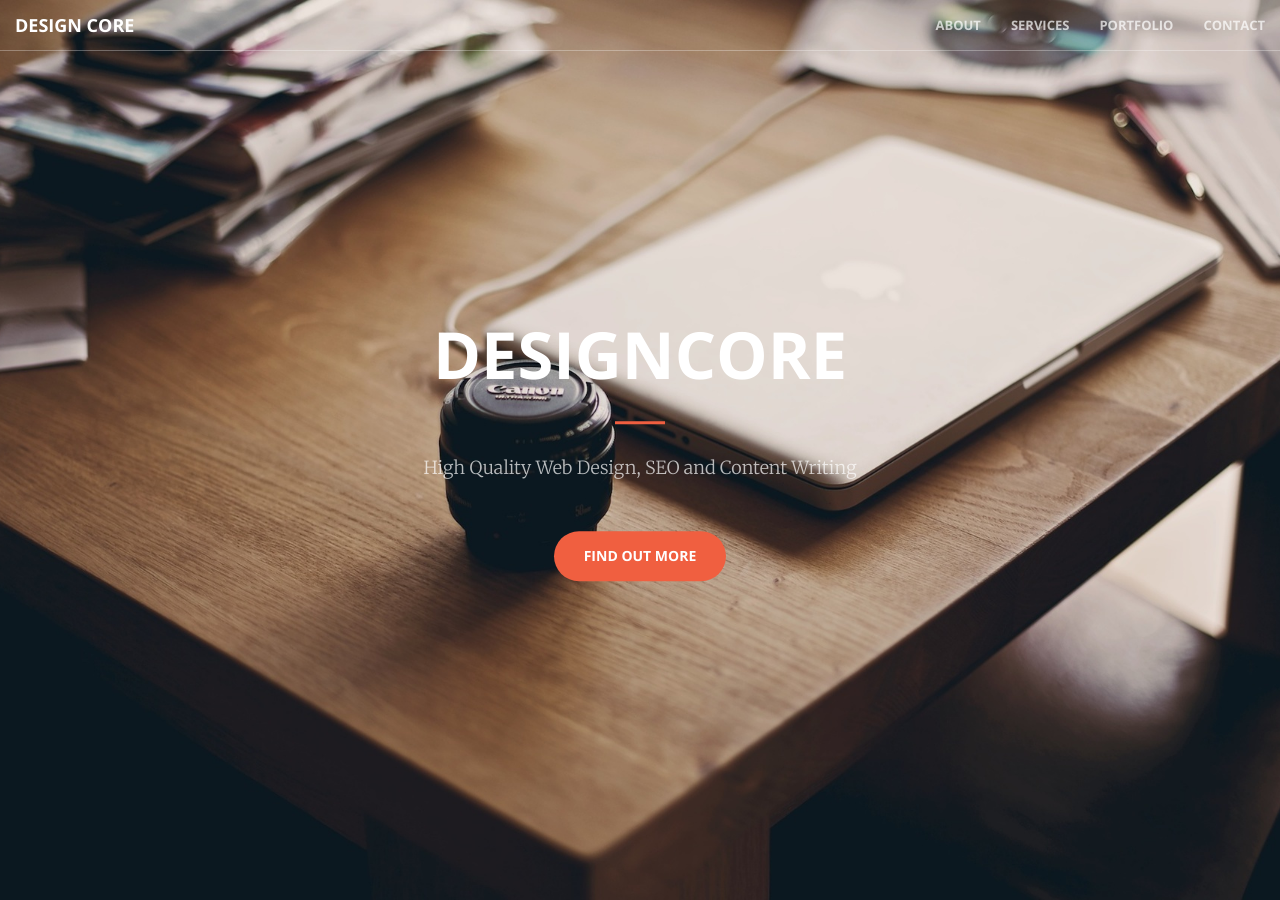
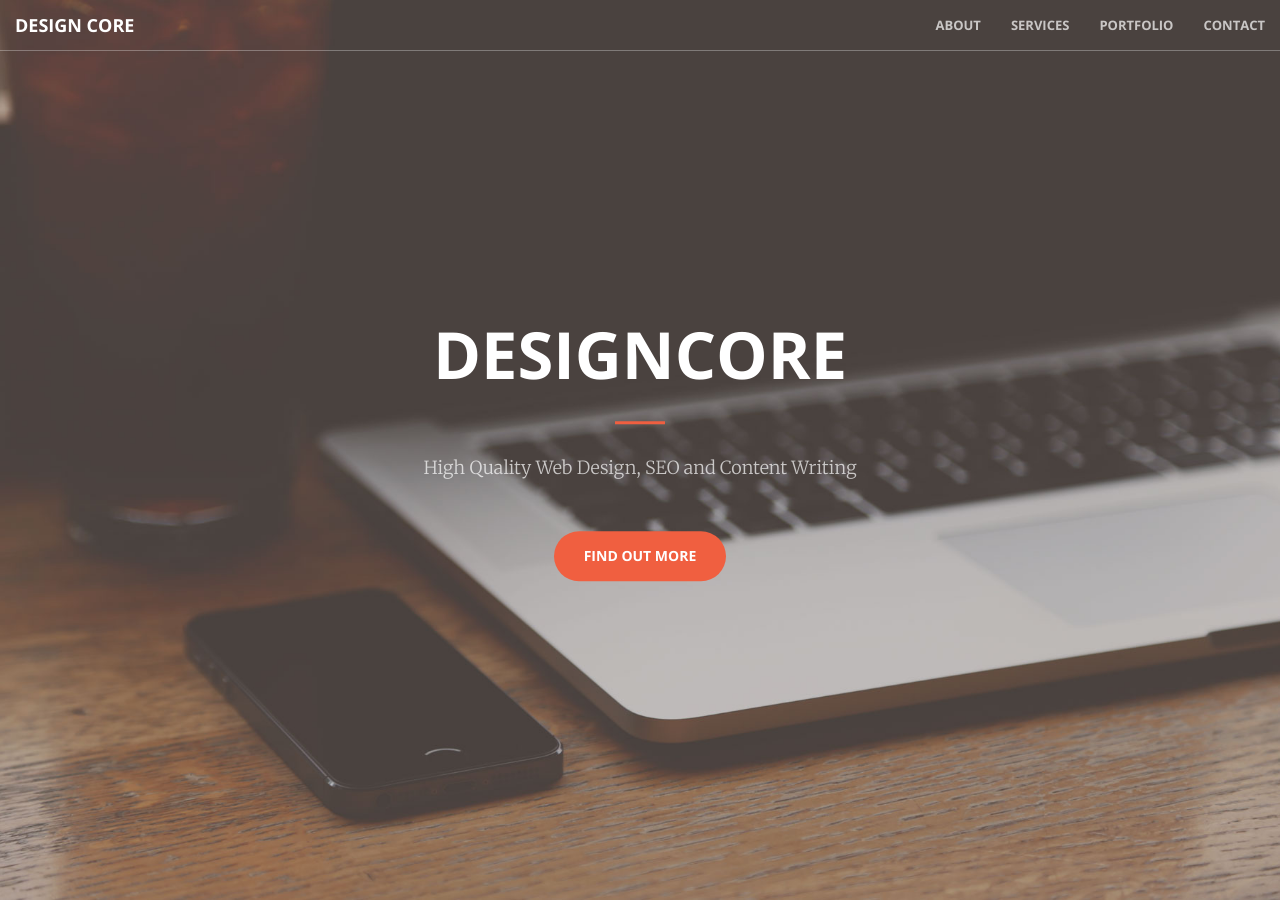
Before and after one commit to chippechipster/Design-Core, a Jekyll site: the page built from index.html, in a window 1280 px wide and 900 px high. Built offline with Jekyll 4.4.1, drawn with Linux system fonts in a browser that asks for light colours.

Commit message:
Updated 'index.html' via CloudCannon

```diff
--- a/index.html
+++ b/index.html
@@ -1,11 +1,9 @@
 ---
 layout: default
 title: Home Page
-header_image_path: /img/ws_macbook_on_table_1920x1200.jpg
 ---
 
-<!--<header style="background-image: url('/img/header.jpg')">-->
-<header style="background-image: url('{{ page.header_image_path }}')">
+<header style="background-image: url('/img/header.jpg')">
   <div class="header-content">
     <div class="header-content-inner">
       <h1 class="editable">DesignCore</h1>
```
